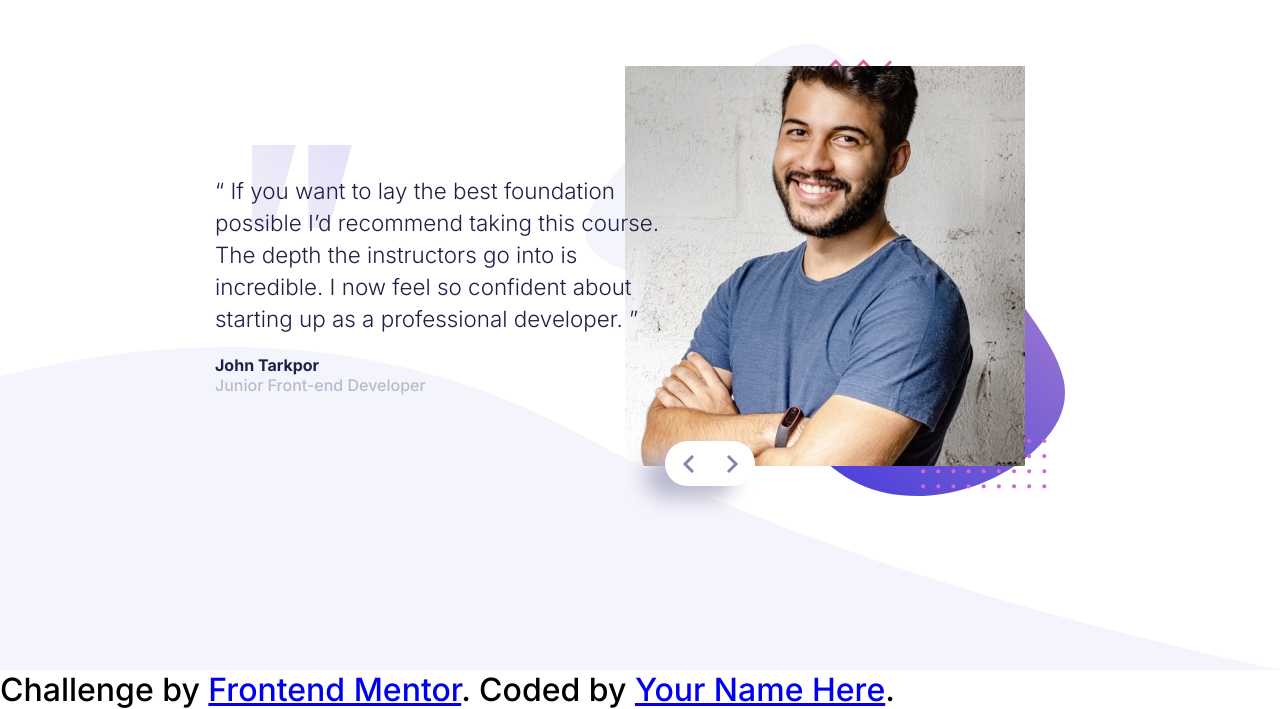
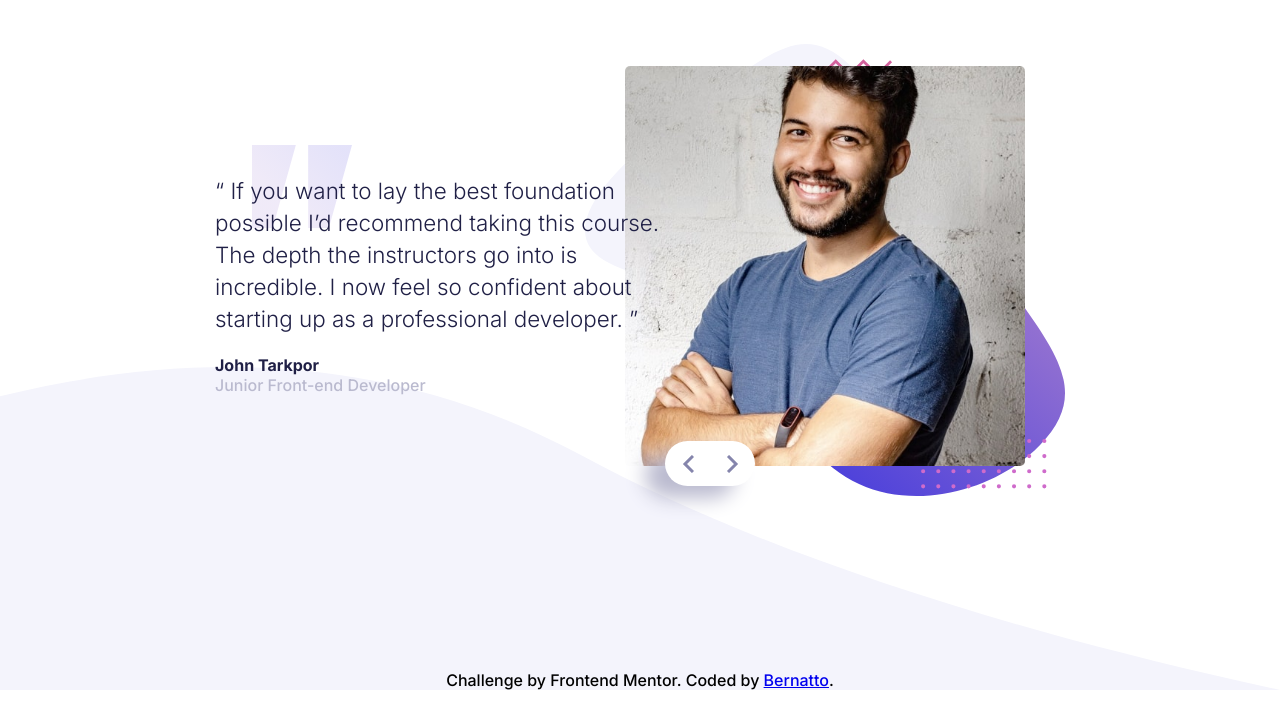
Before and after one commit to braian-bernatto/testimonial-slider, a plain HTML site: page index.html in a window 1280 px wide. Shown: the part 130-839 px from the top of the page. Drawn offline with Linux system fonts and the light colour scheme.

Commit message:
css updated

```diff
--- a/css/style.css
+++ b/css/style.css
@@ -17,6 +17,18 @@ html {
   font-size: 32px;
 }
 
+body {
+  background-image: url(/images/pattern-curve.svg);
+  background-position: center bottom;
+  background-size: contain;
+  background-repeat: no-repeat;
+  width: 100%;
+  display: flex;
+  flex-direction: column;
+  justify-content: center;
+  align-items: center;
+}
+
 .container {
   min-height: 100vh;
   width: 100%;
@@ -24,10 +36,6 @@ html {
   justify-content: center;
   align-items: center;
   padding: 30px;
-  background-image: url(/images/pattern-curve.svg);
-  background-position: center bottom;
-  background-size: contain;
-  background-repeat: no-repeat;
 }
 
 .slider {
@@ -60,6 +68,7 @@ html {
 .slide-img img {
   height: 100%;
   width: 300px;
+  border-radius: 5px;
 }
 
 .slide-text {
@@ -171,3 +180,9 @@ html {
     left: calc(100% - 400px);
   }
 }
+
+.attribution {
+  width: 100%;
+  font-size: 0.5rem;
+  text-align: center;
+}
--- a/index.html
+++ b/index.html
@@ -62,9 +62,9 @@
     </section>
     <div class="attribution">
       Challenge by
-      <a href="https://www.frontendmentor.io?ref=challenge" target="_blank"
-        >Frontend Mentor</a
-      >. Coded by <a href="#">Your Name Here</a>.
+      <a href="https://www.frontendmentor.io?ref=challenge" target="_blank"></a>
+        Frontend Mentor</a
+      >. Coded by <a href="#">Bernatto</a>.
     </div>
   </body>
 </html>
```
